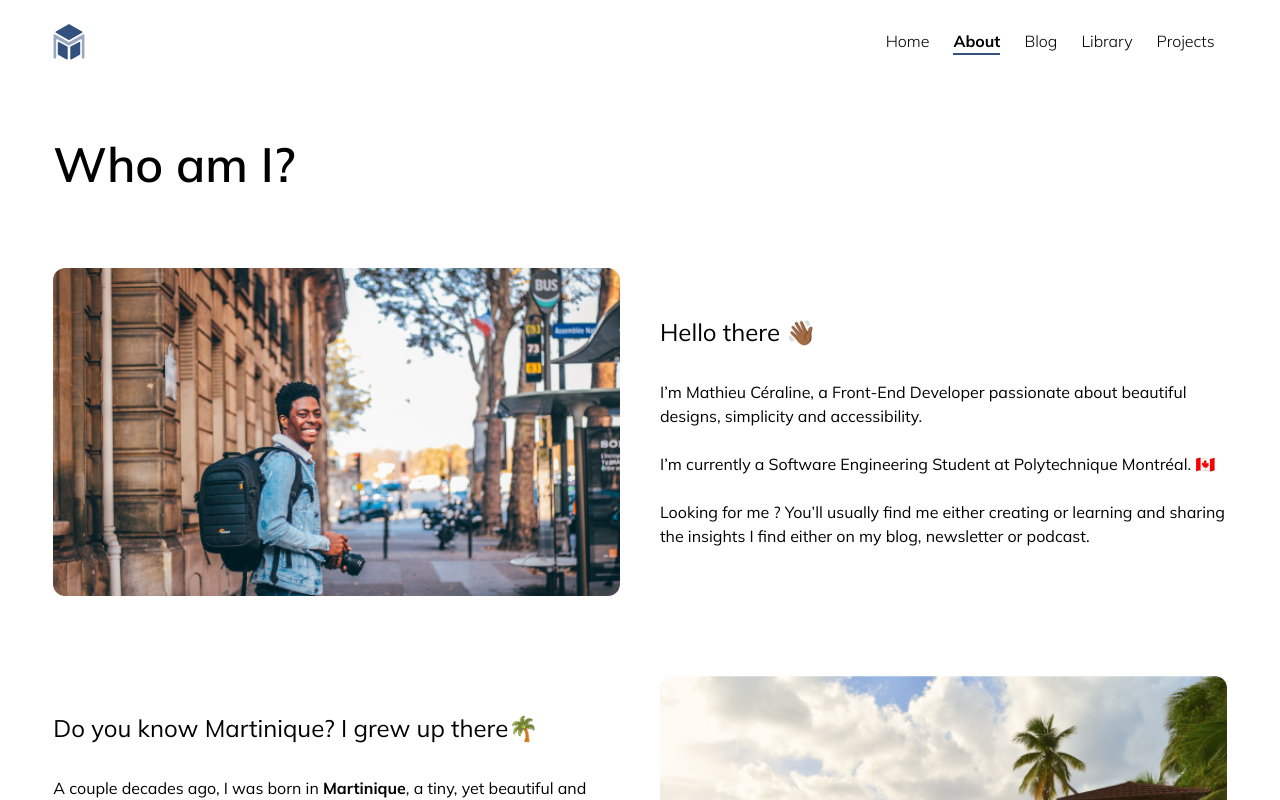
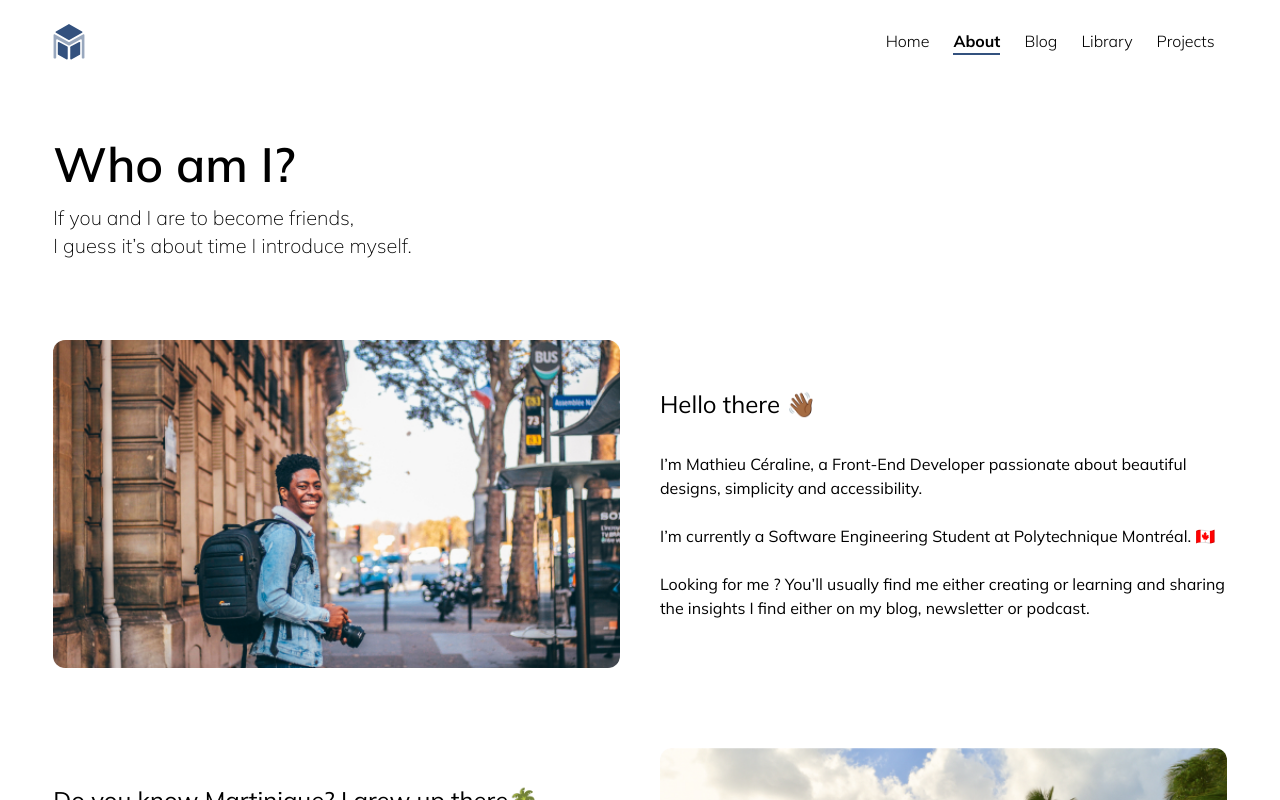
Before and after one commit to mathcrln/mathcrln.com, a Next.js app: page /about in a window 1280 px wide. Shown: the top 800 px of the page. Built offline with nearby package versions, Linux system fonts and the light colour scheme.

Commit message:
Home layout

```diff
--- a/src/pages/about.tsx
+++ b/src/pages/about.tsx
@@ -7,15 +7,13 @@ import Page from '@/layout/Page';
 export default function About(): JSX.Element {
 	return (
 		<Page title='About' description=''>
-			<PageHeader
-				title='Who am I?'
-				intro={
-					<span>
-						If you and I are to become friends, <br className='hidden md:inline' />I guess it’s about time I introduce
-						myself.
-					</span>
-				}
-			/>
+			<PageHeader title='Who am I?'>
+				<span>
+					If you and I are to become friends, <br className='hidden md:inline' />I guess it’s about time I introduce
+					myself.
+				</span>
+			</PageHeader>
+
 			<div className='mx-auto my-20 lg:max-w-[1200px]'>
 				<div className='grid lg:grid-cols-[1fr,1fr] gap-10 items-center'>
 					<Image
```
